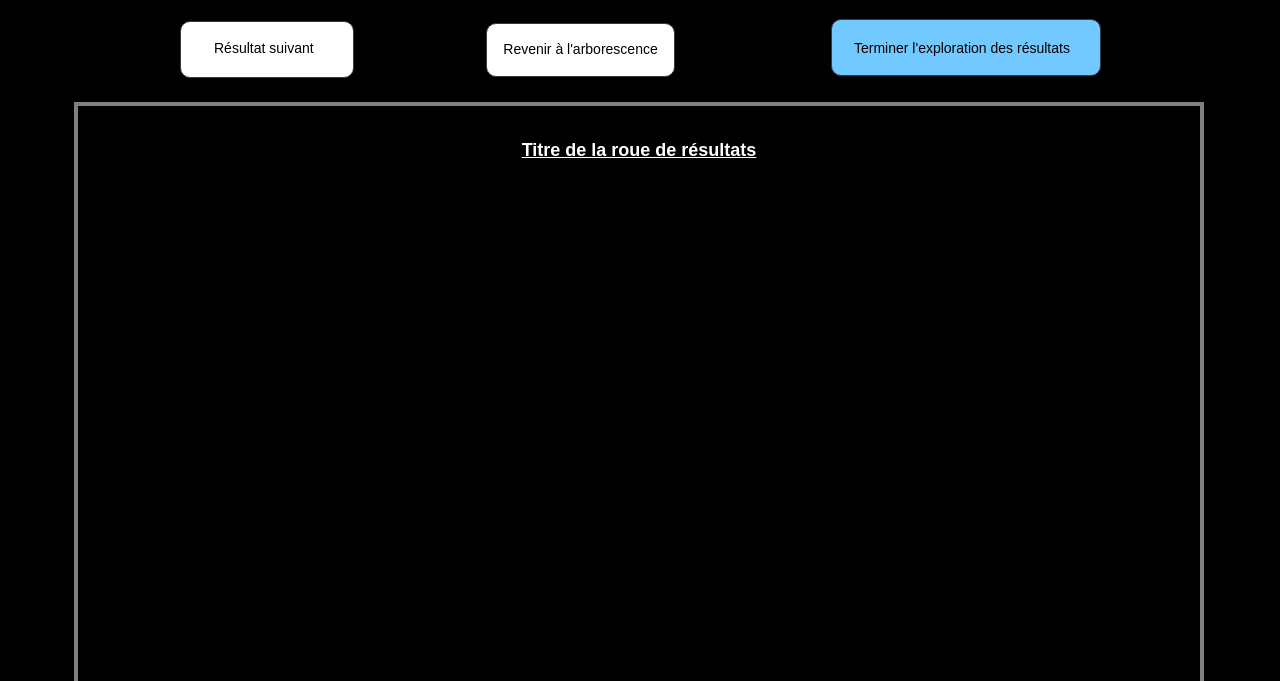
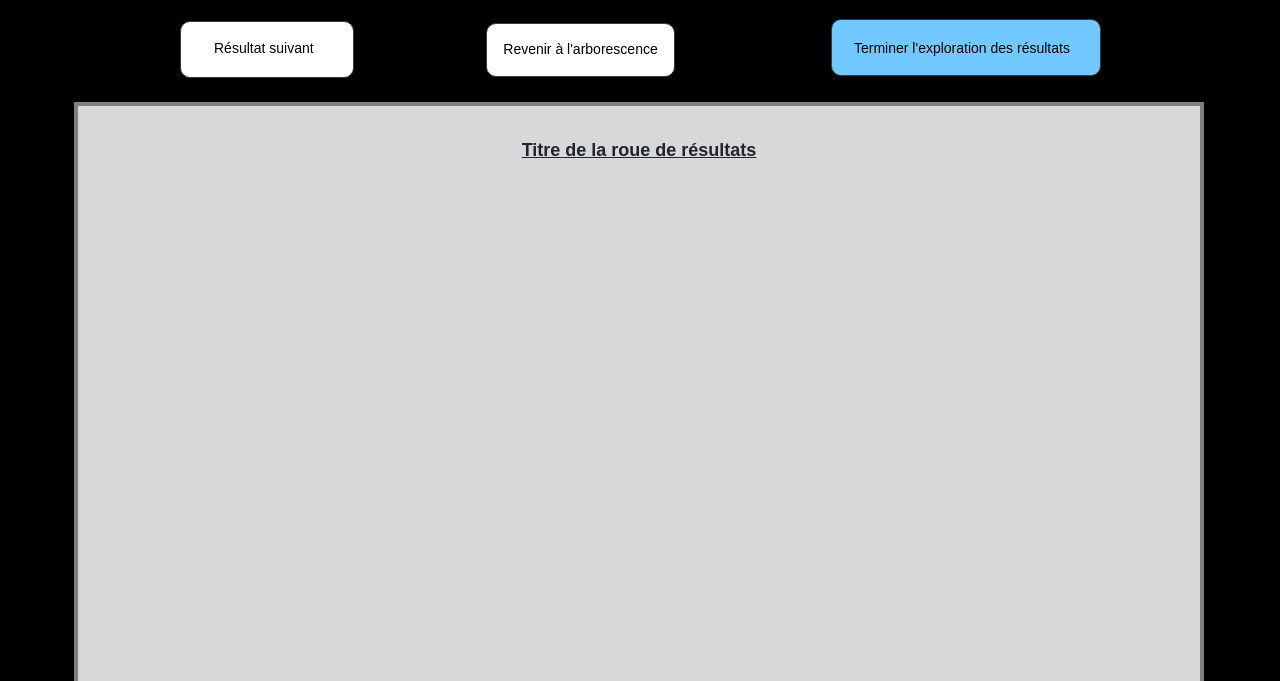
Before and after one commit to GabarielleGg/feuilletnumerique, a plain HTML site: page 3_1exploresultats.html in a window 1280 px wide. Shown: the part 416-1097 px from the top of the page. Drawn offline with Linux system fonts and the light colour scheme.

Commit message:
Update 3_1exploresultats.html

```diff
--- a/3_1exploresultats.html
+++ b/3_1exploresultats.html
@@ -74,9 +74,9 @@ if(typeof Muse == "undefined") window.Muse = {}; window.Muse.assets = {"required
      </div>
      <a class="nonblock nontext clearfix grpelem" id="u6832" href="arboexplorresultats.html"><!-- group --><div class="clearfix grpelem" id="u7373-4"><!-- content --><p>Revenir à l'arborescence</p></div></a>
     </div>
-    <div class="clearfix colelem" id="u7069"><!-- group -->
+    <div class="clearfix colelem" id="u7069"style="background-color: #d6d8d9;"><!-- group -->
      <div class="clearfix grpelem" id="u7711-4"><!-- content -->
-      <p><span id="u7711">Titre de la roue de résultats</span></p>
+      <p><span id="u7711"style="color:#212529">Titre de la roue de résultats</span></p>
      </div>
     </div>
     <div class="verticalspacer" data-offset-top="541" data-content-above-spacer="2949" data-content-below-spacer="499"></div>
```
